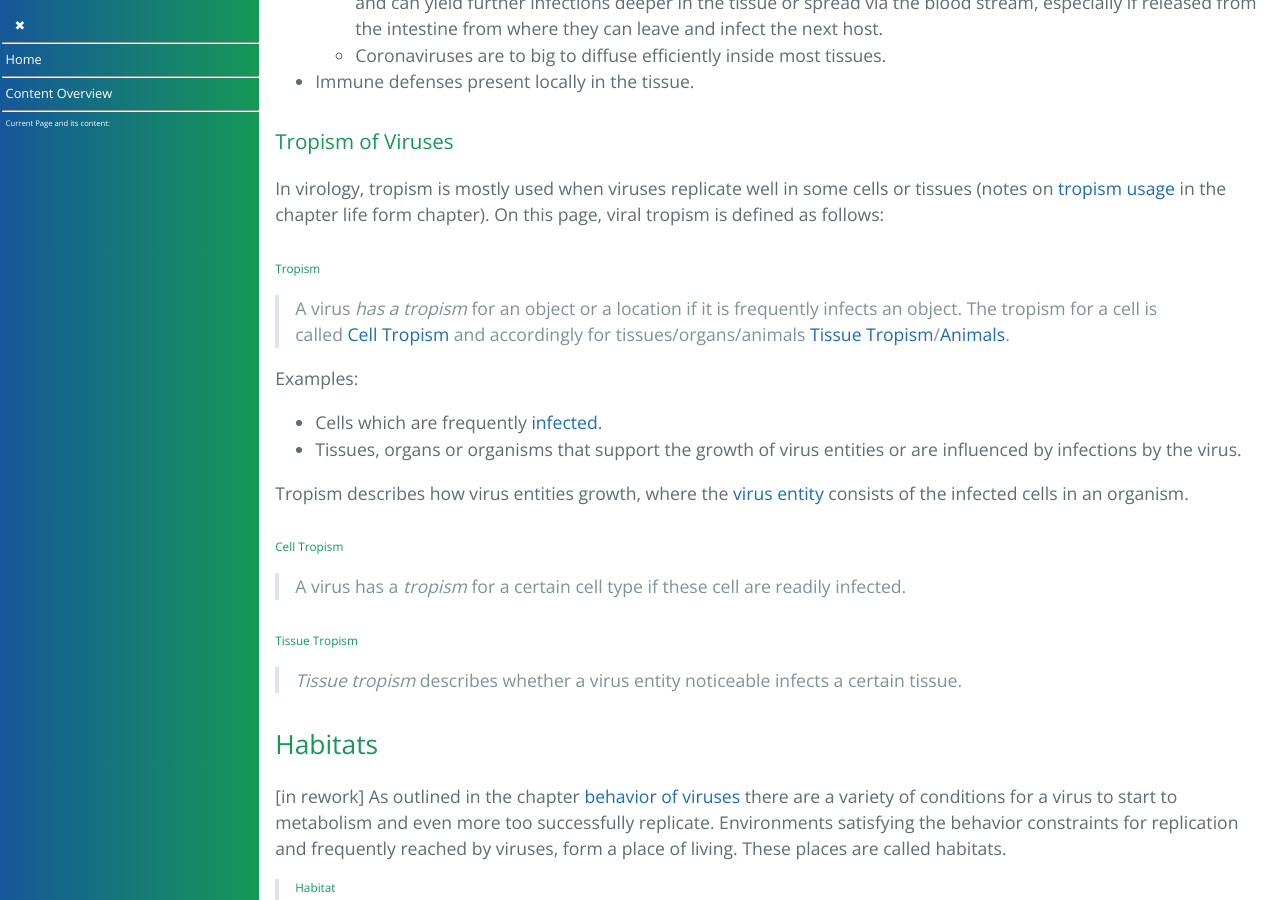
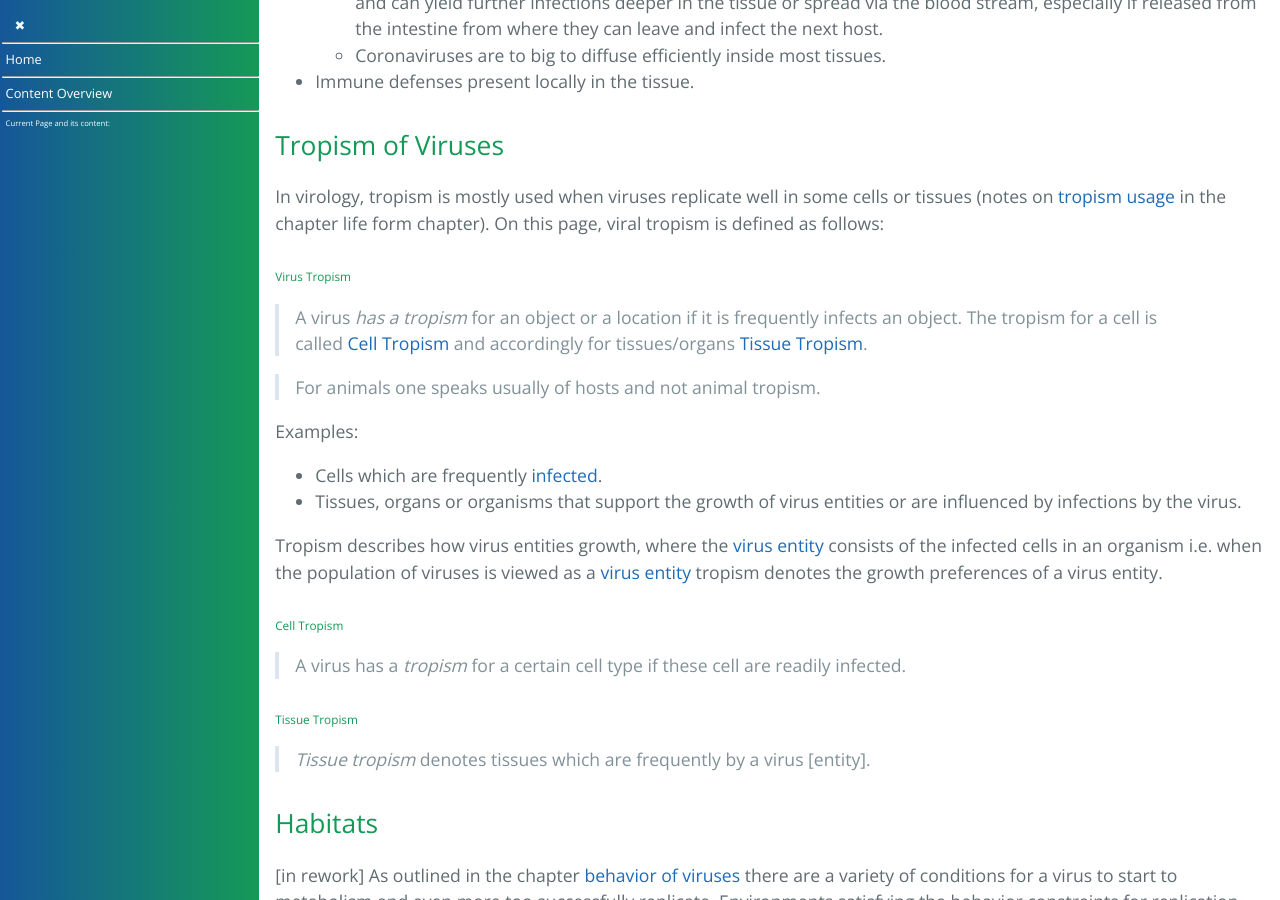
Before and after one commit to forestgrape/coronavirus, a Jekyll site: the page built from 2_biological/viruses.md, in a window 1280 px wide and 900 px high, scrolled down 5870 px. Built offline with Jekyll 4.4.1, drawn with Linux system fonts in a browser that asks for light colours; our own code applies the rules of GitHub Pages for plain Markdown files; some of the changed text lies outside the part shown.

Commit message:
clarifications

```diff
--- a/2_biological/viruses.md
+++ b/2_biological/viruses.md
@@ -9,7 +9,7 @@
   * [Behavior Virion Phase](#behavior-virion-phase)
   * [Behavior Metabolic Phase](#behavior-metabolic-phase)
   * [Situation Specific Behaviors](#situation-specific-behaviors)
-  * [Tropism of Viruses](#tropism-of-viruses)
+* [Tropism of Viruses](#tropism-of-viruses)
 * [Habitats](#habitats)
   * [Life form Habitats](#life-form-habitats)
   * [Conquering new Habitats](#conquering-new-habitats)
@@ -204,18 +204,20 @@ The cell behavior is the combination of the [virion behavior](#behavior-virion-p
 
 
 
-### Tropism of Viruses
+## Tropism of Viruses
 
 In virology, tropism is mostly used when viruses replicate well in some cells or tissues (notes on [tropism usage](./life-forms.md#tropism-in-virology) in the chapter life form chapter). On this page, viral tropism is defined as follows:
 
-###### Tropism
-> A virus *has a tropism* for an object or a location if it is frequently infects an object. The tropism for a cell is called [Cell Tropism](#cell-tropism) and accordingly for tissues/organs/animals [Tissue Tropism](#tissue-tropism)/[Animals](#animals-tropism).
+###### Virus Tropism
+> A virus *has a tropism* for an object or a location if it is frequently infects an object. The tropism for a cell is called [Cell Tropism](#cell-tropism) and accordingly for tissues/organs [Tissue Tropism](#apical-side-tropism).
+
+> For animals one speaks usually of hosts and not animal tropism.
 
 Examples:
 * Cells which are frequently [infected](#infected-cell).
 * Tissues, organs or organisms that support the growth of virus entities or are influenced by infections by the virus.
 
-Tropism describes how virus entities growth, where the [virus entity](../2_biological/viruses.md#virus-entity) consists of the infected cells in an organism.
+Tropism describes how virus entities growth, where the [virus entity](#virus-entity) consists of the infected cells in an organism i.e. when the population of viruses is viewed as a [virus entity](viruses.md#virus-entity) tropism denotes the growth preferences of a virus entity.
 
 
 
@@ -223,7 +225,7 @@ Tropism describes how virus entities growth, where the [virus entity](../2_biolo
 > A virus has a *tropism* for a certain cell type if these cell are readily infected.
 
 ###### Tissue Tropism
-> *Tissue tropism* describes whether a virus entity noticeable infects a certain tissue.
+> *Tissue tropism* denotes tissues which are frequently by a virus [entity].
 
 
 
```
Also changed, not shown: other parts of 2_biological/viruses.md (+1 -1 lines).
